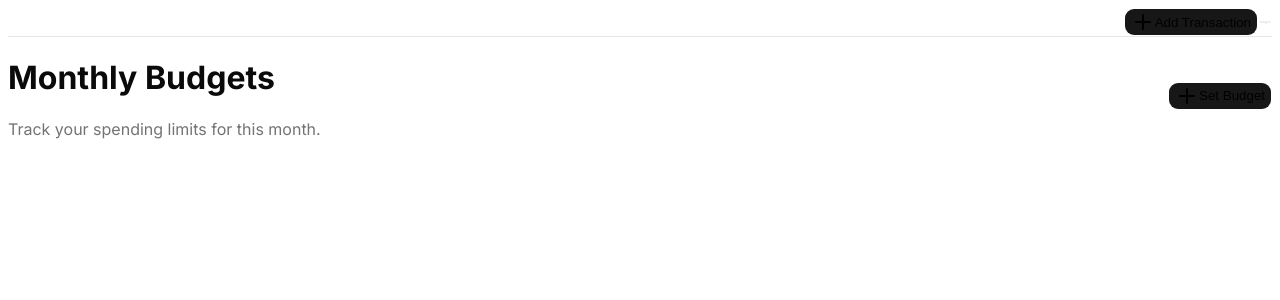
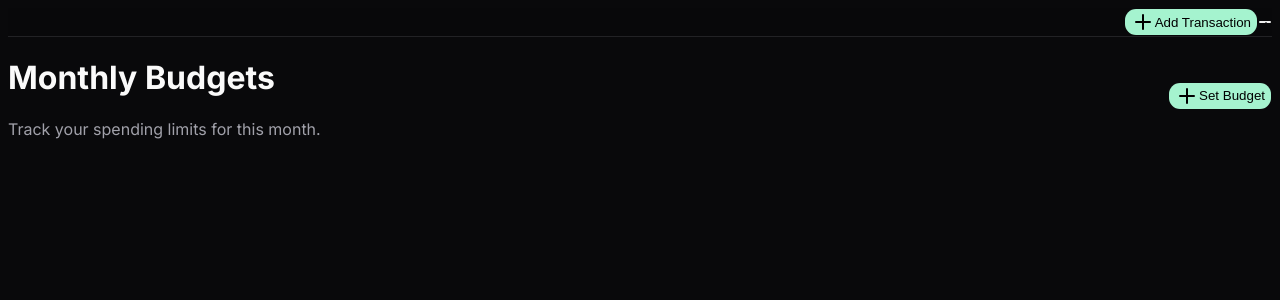
Before and after one commit to abhinavravishankar112/student-finance-tracker, a Next.js app: page /budgets in a window 1280 px wide. Shown: the top 300 px of the page. Built offline with nearby package versions, Linux system fonts and the light colour scheme; no server answers.

Commit message:
feat: integrate Recharts, standardize dark theme design tokens, and update layout wrappers

```diff
--- a/package.json
+++ b/package.json
@@ -25,6 +25,7 @@
     "react-dom": "19.2.4",
     "react-hook-form": "^7.81.0",
     "react-icons": "^5.7.0",
+    "recharts": "^3.9.2",
     "shadcn": "^4.13.0",
     "sonner": "^2.0.7",
     "tailwind-merge": "^3.6.0",
--- a/src/app/(dashboard)/page.tsx
+++ b/src/app/(dashboard)/page.tsx
@@ -26,7 +26,7 @@ export default function DashboardPage() {
   }))
 
   return (
-    <>
+    <div className="md:pl-64">
       <Sidebar />
       <Header />
       <main className="p-4 md:p-8 space-y-8">
@@ -159,6 +159,6 @@ export default function DashboardPage() {
           </Card>
         </div>
       </main>
-    </>
+    </div>
   )
 }
--- a/src/app/budgets/page.tsx
+++ b/src/app/budgets/page.tsx
@@ -34,7 +34,7 @@ export default function BudgetsPage() {
   }
 
   return (
-    <>
+    <div className="md:pl-64">
       <Sidebar />
       <Header />
       <main className="p-4 md:p-8 space-y-6">
@@ -100,6 +100,6 @@ export default function BudgetsPage() {
           )}
         </div>
       </main>
-    </>
+    </div>
   )
 }
--- a/src/app/globals.css
+++ b/src/app/globals.css
@@ -2,52 +2,124 @@
 @import "shadcn/tailwind.css";
 
 @tailwind base;
-
-@custom-variant dark (&:is(.dark *));
 @tailwind components;
 @tailwind utilities;
 
+@custom-variant dark (&:is(.dark *));
+
+/* =====================================================
+   CampusCoin Design System — Dark by default
+   ===================================================== */
+
 @layer base {
   :root {
-    --background: 240 10% 3.9%; /* Deep Midnight */
+    /* Dark Midnight theme */
+    --background: 240 10% 3.9%;
     --foreground: 0 0% 98%;
-    --card: 240 10% 5.5%; /* Slightly lighter midnight for cards */
+    --card: 240 10% 5.5%;
     --card-foreground: 0 0% 98%;
-    --primary: 152 76% 80%; /* Mint Green */
+    --popover: 240 10% 7%;
+    --popover-foreground: 0 0% 98%;
+    --primary: 152 76% 80%;       /* Mint Green */
     --primary-foreground: 240 10% 3.9%;
     --secondary: 240 5% 14%;
     --secondary-foreground: 0 0% 98%;
-    --destructive: 0 84% 70%; /* Soft Coral */
-    --destructive-foreground: 240 10% 3.9%;
     --muted: 240 5% 14%;
     --muted-foreground: 240 5% 64.9%;
+    --accent: 240 5% 16%;
+    --accent-foreground: 0 0% 98%;
+    --destructive: 0 84% 70%;     /* Soft Coral */
+    --destructive-foreground: 240 10% 3.9%;
     --border: 240 5% 14%;
     --input: 240 5% 18%;
     --ring: 152 76% 80%;
     --radius: 0.75rem;
+
+    /* Chart colors */
+    --chart-1: 152 76% 60%;
+    --chart-2: 0 84% 60%;
+    --chart-3: 240 60% 70%;
+    --chart-4: 40 84% 60%;
+    --chart-5: 280 60% 70%;
+
+    /* Sidebar */
+    --sidebar: 240 10% 4.5%;
+    --sidebar-foreground: 0 0% 98%;
+    --sidebar-primary: 152 76% 80%;
+    --sidebar-primary-foreground: 240 10% 3.9%;
+    --sidebar-accent: 240 5% 14%;
+    --sidebar-accent-foreground: 0 0% 98%;
+    --sidebar-border: 240 5% 14%;
+    --sidebar-ring: 152 76% 80%;
   }
+
   * {
     @apply border-border outline-ring/50;
+    box-sizing: border-box;
   }
+
   body {
     @apply bg-background text-foreground;
+    font-feature-settings: "rlig" 1, "calt" 1;
   }
+
   html {
     @apply font-sans;
   }
 }
 
-@layer base {
-  * {
-    @apply border-border;
-  }
-  body {
-    @apply bg-background text-foreground;
-    font-feature-settings: "rlig" 1, "calt" 1;
-  }
+/* Map CSS vars to Tailwind v4 @theme */
+@theme inline {
+  --color-background: hsl(var(--background));
+  --color-foreground: hsl(var(--foreground));
+  --color-card: hsl(var(--card));
+  --color-card-foreground: hsl(var(--card-foreground));
+  --color-popover: hsl(var(--popover));
+  --color-popover-foreground: hsl(var(--popover-foreground));
+  --color-primary: hsl(var(--primary));
+  --color-primary-foreground: hsl(var(--primary-foreground));
+  --color-secondary: hsl(var(--secondary));
+  --color-secondary-foreground: hsl(var(--secondary-foreground));
+  --color-muted: hsl(var(--muted));
+  --color-muted-foreground: hsl(var(--muted-foreground));
+  --color-accent: hsl(var(--accent));
+  --color-accent-foreground: hsl(var(--accent-foreground));
+  --color-destructive: hsl(var(--destructive));
+  --color-destructive-foreground: hsl(var(--destructive-foreground));
+  --color-border: hsl(var(--border));
+  --color-input: hsl(var(--input));
+  --color-ring: hsl(var(--ring));
+
+  --color-chart-1: hsl(var(--chart-1));
+  --color-chart-2: hsl(var(--chart-2));
+  --color-chart-3: hsl(var(--chart-3));
+  --color-chart-4: hsl(var(--chart-4));
+  --color-chart-5: hsl(var(--chart-5));
+
+  --color-sidebar: hsl(var(--sidebar));
+  --color-sidebar-foreground: hsl(var(--sidebar-foreground));
+  --color-sidebar-primary: hsl(var(--sidebar-primary));
+  --color-sidebar-primary-foreground: hsl(var(--sidebar-primary-foreground));
+  --color-sidebar-accent: hsl(var(--sidebar-accent));
+  --color-sidebar-accent-foreground: hsl(var(--sidebar-accent-foreground));
+  --color-sidebar-border: hsl(var(--sidebar-border));
+  --color-sidebar-ring: hsl(var(--sidebar-ring));
+
+  --radius-sm: calc(var(--radius) * 0.6);
+  --radius-md: calc(var(--radius) * 0.8);
+  --radius-lg: var(--radius);
+  --radius-xl: calc(var(--radius) * 1.4);
+  --radius-2xl: calc(var(--radius) * 1.8);
+  --radius-3xl: calc(var(--radius) * 2.2);
+  --radius-4xl: calc(var(--radius) * 2.6);
+
+  --font-heading: var(--font-sans);
+  --font-sans: var(--font-sans);
 }
 
-/* Custom Glassmorphism Utility */
+/* =====================================================
+   Custom Glassmorphism Utility
+   ===================================================== */
 .glass-card {
   background: rgba(255, 255, 255, 0.03);
   backdrop-filter: blur(12px);
@@ -56,9 +128,9 @@
   border-radius: 1rem;
 }
 
-/* Custom Scrollbar for that premium feel */
+/* Premium Scrollbar */
 ::-webkit-scrollbar {
-  width: 8px;
+  width: 6px;
 }
 ::-webkit-scrollbar-track {
   background: transparent;
@@ -70,115 +142,3 @@
 ::-webkit-scrollbar-thumb:hover {
   background: rgba(255, 255, 255, 0.2);
 }
-
-@theme inline {
-  --font-heading: var(--font-sans);
-  --font-sans: var(--font-sans);
-  --color-sidebar-ring: var(--sidebar-ring);
-  --color-sidebar-border: var(--sidebar-border);
-  --color-sidebar-accent-foreground: var(--sidebar-accent-foreground);
-  --color-sidebar-accent: var(--sidebar-accent);
-  --color-sidebar-primary-foreground: var(--sidebar-primary-foreground);
-  --color-sidebar-primary: var(--sidebar-primary);
-  --color-sidebar-foreground: var(--sidebar-foreground);
-  --color-sidebar: var(--sidebar);
-  --color-chart-5: var(--chart-5);
-  --color-chart-4: var(--chart-4);
-  --color-chart-3: var(--chart-3);
-  --color-chart-2: var(--chart-2);
-  --color-chart-1: var(--chart-1);
-  --color-ring: var(--ring);
-  --color-input: var(--input);
-  --color-border: var(--border);
-  --color-destructive: var(--destructive);
-  --color-accent-foreground: var(--accent-foreground);
-  --color-accent: var(--accent);
-  --color-muted-foreground: var(--muted-foreground);
-  --color-muted: var(--muted);
-  --color-secondary-foreground: var(--secondary-foreground);
-  --color-secondary: var(--secondary);
-  --color-primary-foreground: var(--primary-foreground);
-  --color-primary: var(--primary);
-  --color-popover-foreground: var(--popover-foreground);
-  --color-popover: var(--popover);
-  --color-card-foreground: var(--card-foreground);
-  --color-card: var(--card);
-  --color-foreground: var(--foreground);
-  --color-background: var(--background);
-  --radius-sm: calc(var(--radius) * 0.6);
-  --radius-md: calc(var(--radius) * 0.8);
-  --radius-lg: var(--radius);
-  --radius-xl: calc(var(--radius) * 1.4);
-  --radius-2xl: calc(var(--radius) * 1.8);
-  --radius-3xl: calc(var(--radius) * 2.2);
-  --radius-4xl: calc(var(--radius) * 2.6);
-}
-
-:root {
-  --background: oklch(1 0 0);
-  --foreground: oklch(0.145 0 0);
-  --card: oklch(1 0 0);
-  --card-foreground: oklch(0.145 0 0);
-  --popover: oklch(1 0 0);
-  --popover-foreground: oklch(0.145 0 0);
-  --primary: oklch(0.205 0 0);
-  --primary-foreground: oklch(0.985 0 0);
-  --secondary: oklch(0.97 0 0);
-  --secondary-foreground: oklch(0.205 0 0);
-  --muted: oklch(0.97 0 0);
-  --muted-foreground: oklch(0.556 0 0);
-  --accent: oklch(0.97 0 0);
-  --accent-foreground: oklch(0.205 0 0);
-  --destructive: oklch(0.577 0.245 27.325);
-  --border: oklch(0.922 0 0);
-  --input: oklch(0.922 0 0);
-  --ring: oklch(0.708 0 0);
-  --chart-1: oklch(0.87 0 0);
-  --chart-2: oklch(0.556 0 0);
-  --chart-3: oklch(0.439 0 0);
-  --chart-4: oklch(0.371 0 0);
-  --chart-5: oklch(0.269 0 0);
-  --radius: 0.625rem;
-  --sidebar: oklch(0.985 0 0);
-  --sidebar-foreground: oklch(0.145 0 0);
-  --sidebar-primary: oklch(0.205 0 0);
-  --sidebar-primary-foreground: oklch(0.985 0 0);
-  --sidebar-accent: oklch(0.97 0 0);
-  --sidebar-accent-foreground: oklch(0.205 0 0);
-  --sidebar-border: oklch(0.922 0 0);
-  --sidebar-ring: oklch(0.708 0 0);
-}
-
-.dark {
-  --background: oklch(0.145 0 0);
-  --foreground: oklch(0.985 0 0);
-  --card: oklch(0.205 0 0);
-  --card-foreground: oklch(0.985 0 0);
-  --popover: oklch(0.205 0 0);
-  --popover-foreground: oklch(0.985 0 0);
-  --primary: oklch(0.922 0 0);
-  --primary-foreground: oklch(0.205 0 0);
-  --secondary: oklch(0.269 0 0);
-  --secondary-foreground: oklch(0.985 0 0);
-  --muted: oklch(0.269 0 0);
-  --muted-foreground: oklch(0.708 0 0);
-  --accent: oklch(0.269 0 0);
-  --accent-foreground: oklch(0.985 0 0);
-  --destructive: oklch(0.704 0.191 22.216);
-  --border: oklch(1 0 0 / 10%);
-  --input: oklch(1 0 0 / 15%);
-  --ring: oklch(0.556 0 0);
-  --chart-1: oklch(0.87 0 0);
-  --chart-2: oklch(0.556 0 0);
-  --chart-3: oklch(0.439 0 0);
-  --chart-4: oklch(0.371 0 0);
-  --chart-5: oklch(0.269 0 0);
-  --sidebar: oklch(0.205 0 0);
-  --sidebar-foreground: oklch(0.985 0 0);
-  --sidebar-primary: oklch(0.488 0.243 264.376);
-  --sidebar-primary-foreground: oklch(0.985 0 0);
-  --sidebar-accent: oklch(0.269 0 0);
-  --sidebar-accent-foreground: oklch(0.985 0 0);
-  --sidebar-border: oklch(1 0 0 / 10%);
-  --sidebar-ring: oklch(0.556 0 0);
-}
--- a/src/app/layout.tsx
+++ b/src/app/layout.tsx
@@ -9,10 +9,8 @@ import { Toaster } from "@/components/ui/sonner";
 const inter = Inter({ subsets: ["latin"] });
 
 export const metadata: Metadata = {
-  metadataBase: new URL("https://your-domain.com"), // Change this to your vercel URL later!
   title: "CampusCoin | Smart Finance for Students",
   description: "Track your expenses, manage budgets, and survive college.",
-  manifest: "/manifest.json",
 };
 
 export default function RootLayout({
@@ -24,9 +22,7 @@ export default function RootLayout({
     <html lang="en">
       <body className={inter.className}>
         <Providers>
-          <div className="md:pl-64">
-            {children}
-          </div>
+          {children}
           <AddTransactionModal />
           <AddBudgetModal />
           <Toaster theme="dark" position="top-right" />
--- a/src/app/transactions/page.tsx
+++ b/src/app/transactions/page.tsx
@@ -21,7 +21,7 @@ export default function TransactionsPage() {
   )
 
   return (
-    <>
+    <div className="md:pl-64">
       <Sidebar />
       <Header />
       <main className="p-4 md:p-8 space-y-6">
@@ -115,6 +115,6 @@ export default function TransactionsPage() {
           </Table>
         </Card>
       </main>
-    </>
+    </div>
   )
 }
--- a/src/hooks/use-budgets.ts
+++ b/src/hooks/use-budgets.ts
@@ -77,5 +77,5 @@ export function useBudgets() {
     onError: () => toast.error("Failed to create budget.")
   })
 
-  return { ...query, addBudget: addBudgetMutation.mutate }
+  return { ...query, addBudget: addBudgetMutation.mutate, isPending: addBudgetMutation.isPending }
 }
--- a/src/hooks/use-transactions.ts
+++ b/src/hooks/use-transactions.ts
@@ -20,7 +20,7 @@ export function useTransactions() {
     queryKey: ['transactions'],
     queryFn: async () => {
       const { data: { user } } = await supabase.auth.getUser()
-      if (!user) throw new Error('Not authenticated')
+      if (!user) return []
 
       const { data, error } = await supabase
         .from('transactions')
```
Also changed, not shown: 2 other files (tests, documents, lock files or other folders).
